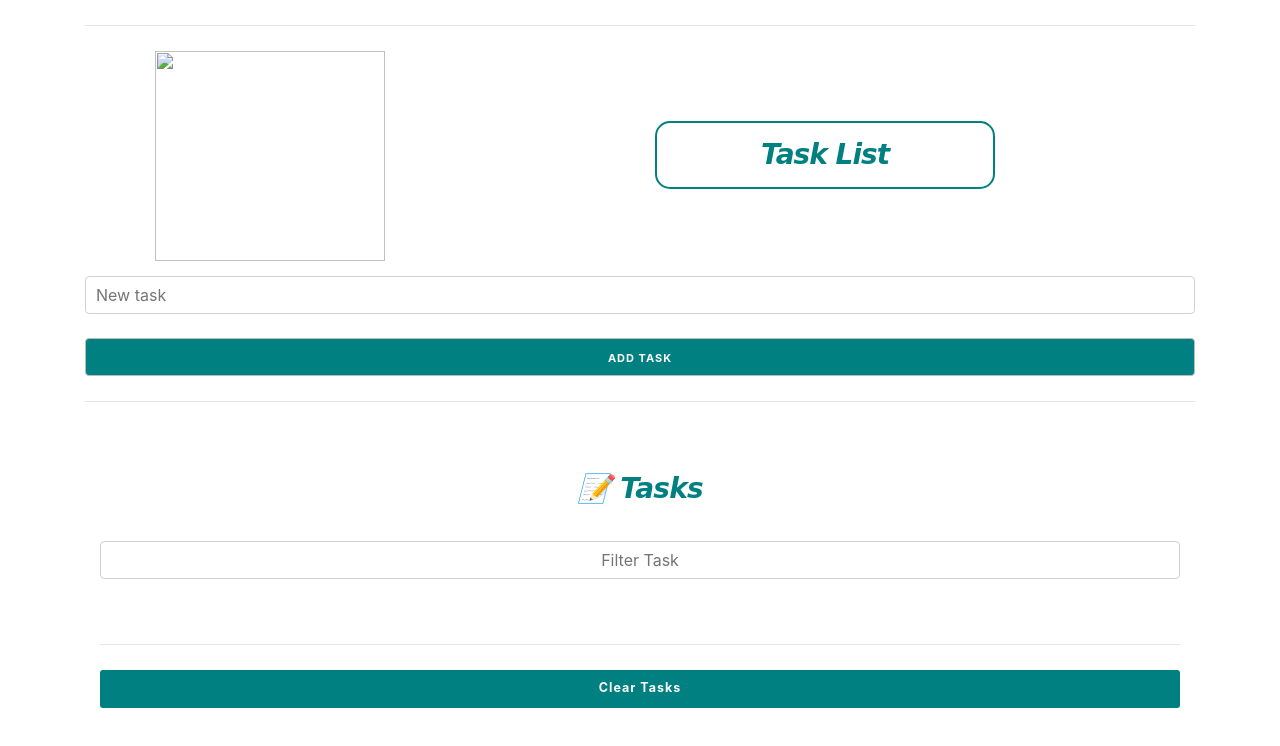
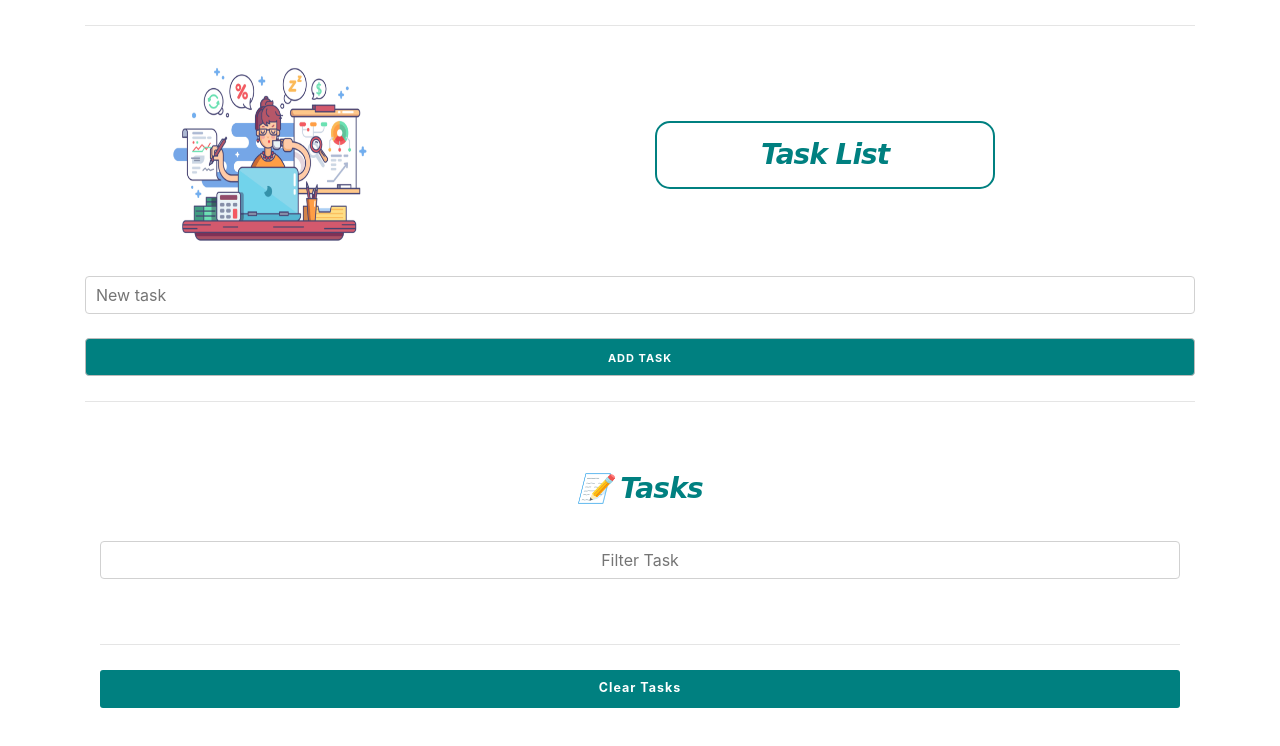
Before and after one commit to nowshin94/Task_List, a plain HTML site: page index.html in a window 1280 px wide. Drawn offline with nearby package versions, Linux system fonts and the light colour scheme; the site is published under a folder, as on GitHub Pages, so addresses that start at the root find nothing.

Commit message:
Update index.html

```diff
--- a/index.html
+++ b/index.html
@@ -23,7 +23,7 @@
         <div class="row">
           <div id="img1" class="col-sm-4">
             <img
-              src="/IMG/job-advertising-spend.png"
+              src="job-advertising-spend.png"
               alt=""
               srcset=""
               height="210px"
```
